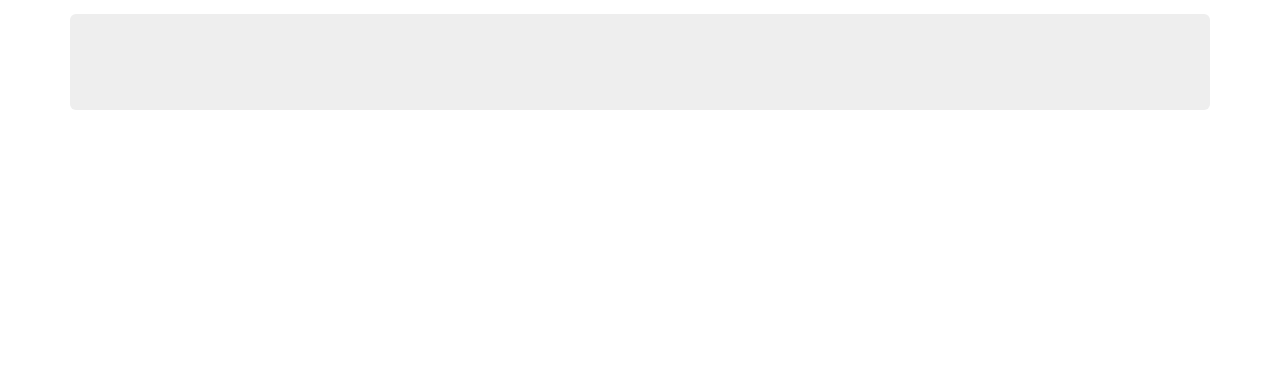
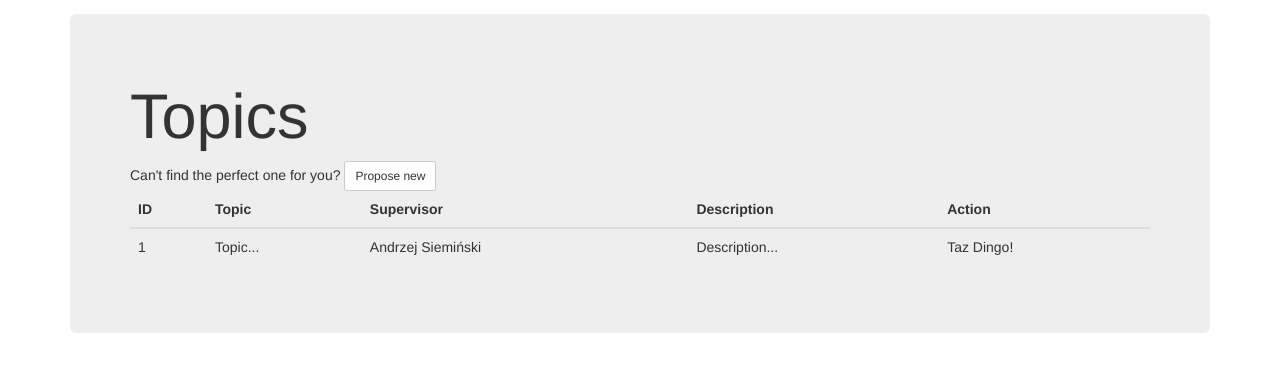
Before and after one commit to olety/Diplomatool, a Django app: page /topic_list in a window 1280 px wide. Shown: the part 51-423 px from the top of the page. Run offline with Django 3.2, Linux system fonts and the light colour scheme; the visitor is signed in with stand-in values (Sample User, id 1); some libraries are stand-ins or nearby versions.

Commit message:
Changes to student templates
* Templates/topic_list
    * Added topic table
    * Added "Propose new" button

```diff
--- a/site_app/templates/student/topic_list.html
+++ b/site_app/templates/student/topic_list.html
@@ -9,3 +9,28 @@
         <li class="active"><a href="{% url 'topic_list' %}">Topics</a></li>
     {% endif %}
 {% endblock %}
+
+{% block jumbo %}
+    <h1>Topics</h1>
+    Can't find the perfect one for you? <a class="btn btn-default btn-sm" href="#" role="button">Propose new</a>
+    <table class="table table-hover table-responsive">
+        <thead>
+           <tr>
+               <th>ID</th>
+               <th>Topic</th>
+               <th>Supervisor</th>
+               <th>Description</th>
+               <th>Action</th>
+           </tr>
+        </thead>
+        <tbody>
+            <tr>
+                <td>1</td>
+                <td>Topic...</td>
+                <td>Andrzej Siemiński</td>
+                <td>Description...</td>
+                <td>Taz Dingo!</td>
+            </tr>
+        </tbody>
+    </table>
+{% endblock %}
```
